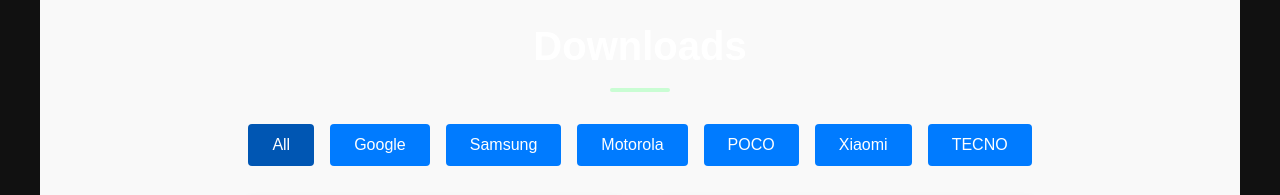
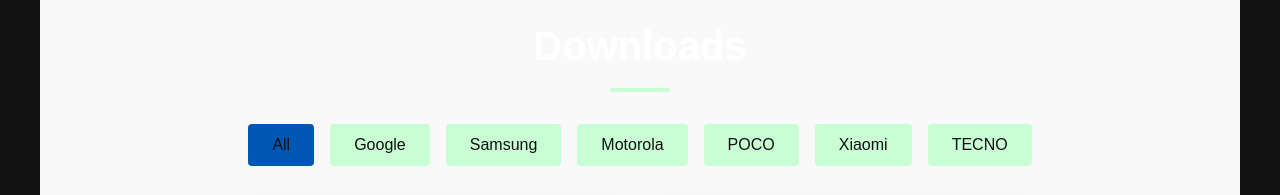
Before and after one commit to rmuxnet/AxionAOSP.github.io, a plain HTML site: page index.html in a window 1280 px wide. Shown: the part 4680-4875 px from the top of the page. Drawn offline with nearby package versions, Linux system fonts and the light colour scheme; a web font is replaced by a local one.

Commit message:
Update downloads.css

```diff
--- a/css/downloads.css
+++ b/css/downloads.css
@@ -23,8 +23,8 @@
   padding: 0.75rem 1.5rem;
   border: none;
   border-radius: 4px;
-  background-color: #007BFF;
-  color: #fff;
+  background-color: var(--md_accent_color);
+  color: #111;
   font-size: 1rem;
   cursor: pointer;
   transition: background 0.3s;
```
